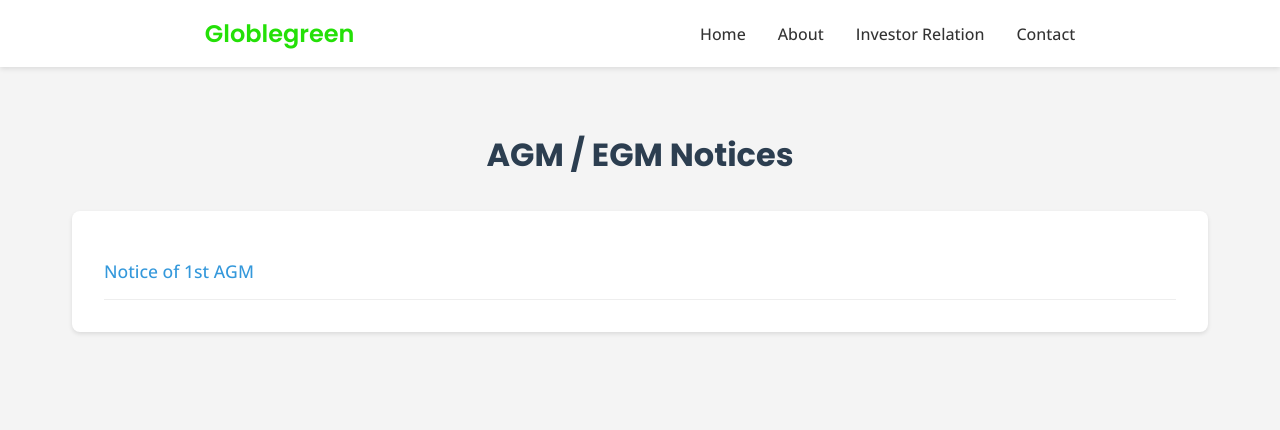
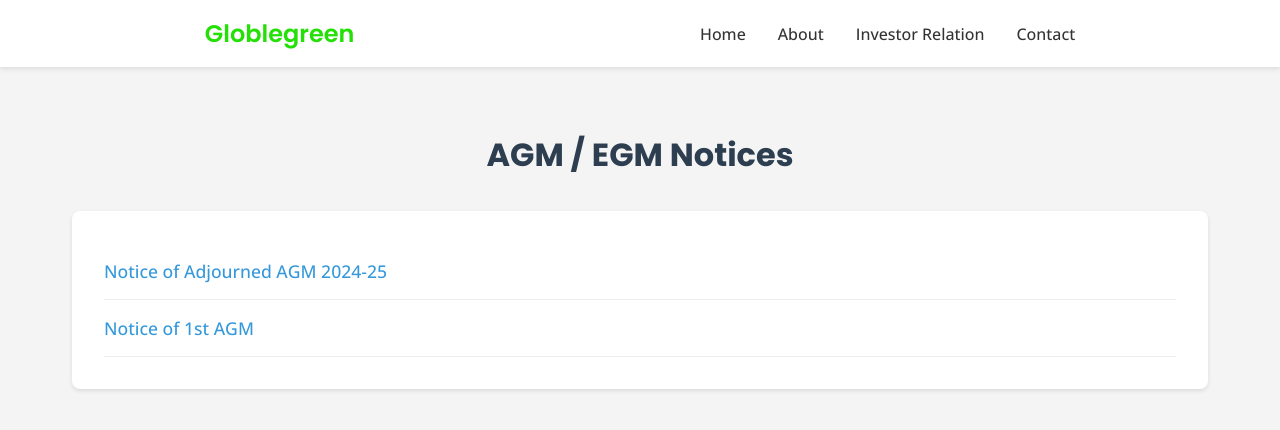
Before and after one commit to sumit021196/green, a React (Create React App) app: page /investor/shareholders-help-desk/agm-egm-notice in a window 1280 px wide. Shown: the top 430 px of the page. Built offline with nearby package versions, Linux system fonts and the light colour scheme.

Commit message:
Update AGMEGMPage.js

```diff
--- a/src/pages/AGMEGMPage.js
+++ b/src/pages/AGMEGMPage.js
@@ -8,6 +8,15 @@ function AGMEGMPage() {
     <div className="agm-egm-page">
       <h1>AGM / EGM Notices</h1>
       <div className="notice-list">
+        <div className="notice-item">
+          <a
+            href={`${process.env.PUBLIC_URL}/pdf/Notice of adjourned AGM 2024-25 Globlegreen Power Limited.pdf`}
+            className="notice-title"
+            download="Notice of adjourned AGM 2024-25 Globlegreen Power Limited.pdf"
+          >
+            Notice of Adjourned AGM 2024-25
+          </a>
+        </div>
         <div className="notice-item">
           <a
             href={`${process.env.PUBLIC_URL}/pdf/Notice of 1st AGM_Globlegreen Power Limited.pdf`}
```
